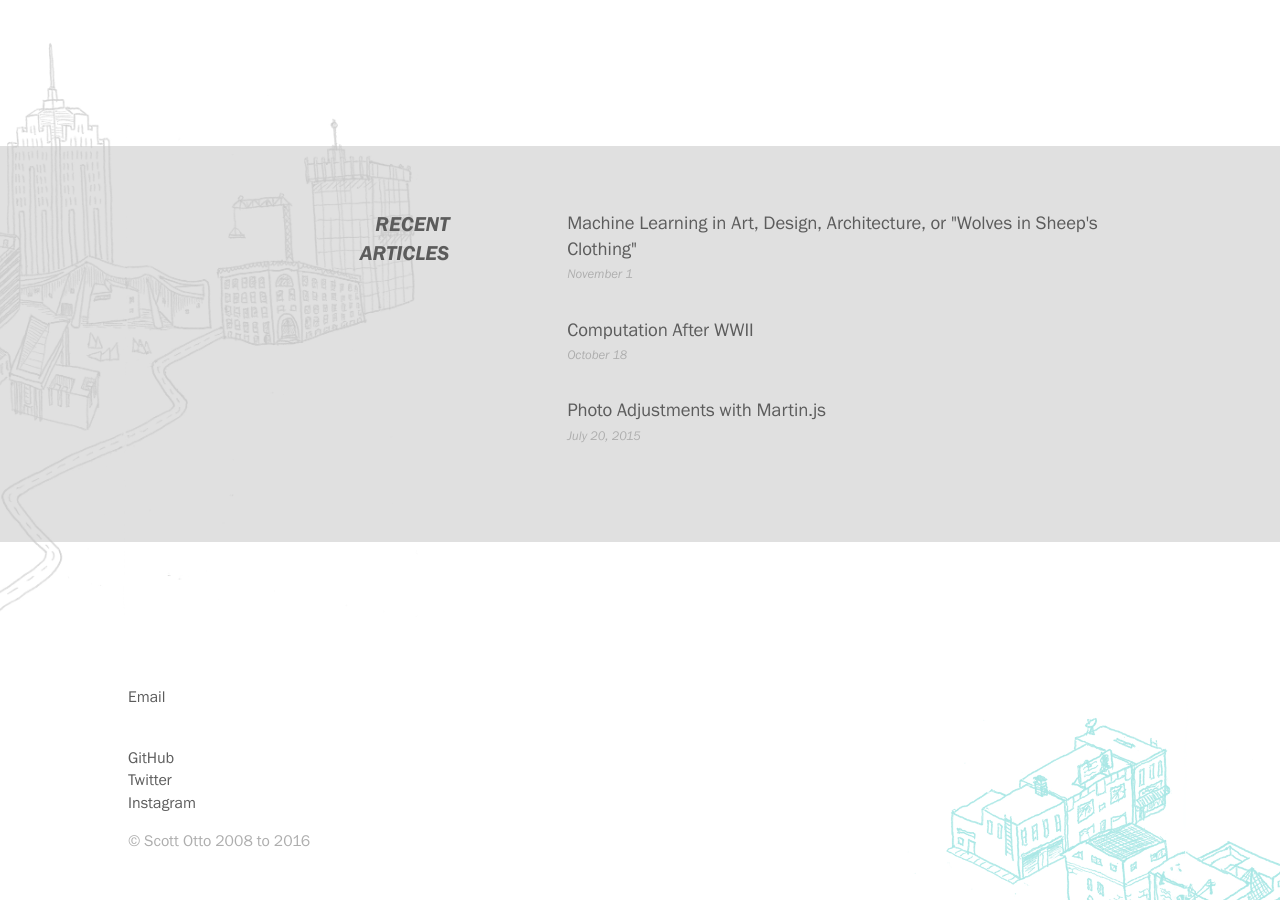
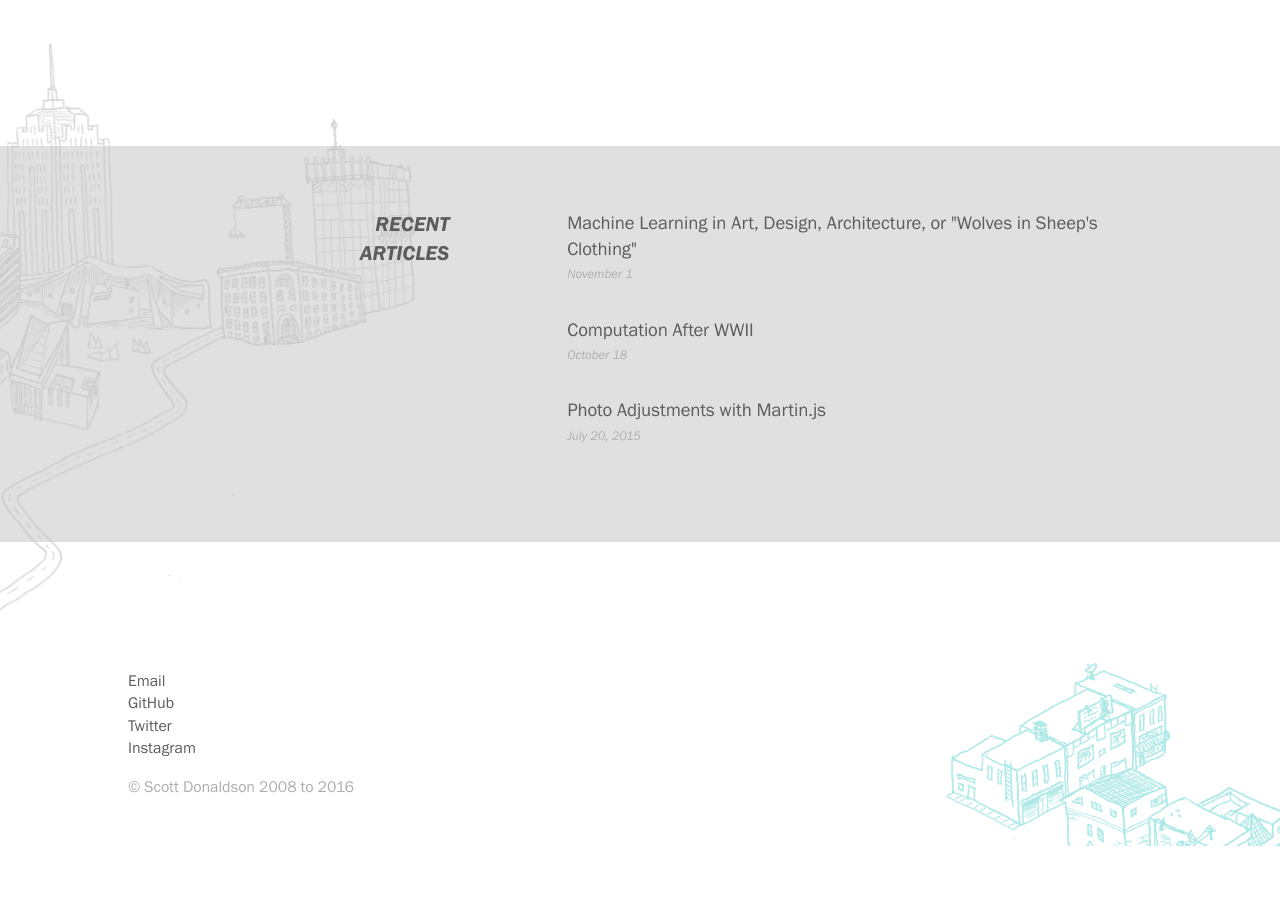
Before and after one commit to scottdonaldson/scottland.cc, a Jekyll site: the page built from index.html, in a window 1280 px wide and 900 px high, scrolled down 1054 px. Built offline with Jekyll 4.4.1, drawn with Linux system fonts in a browser that asks for light colours; comment, search, counter and statistics services are not loaded; after the commit the page ends 1900 px from its top, so only the background shows below that; some of the changed text lies outside the part shown.

Commit message:
revert name & fix makefile

```diff
--- a/_config.yml
+++ b/_config.yml
@@ -1,5 +1,5 @@
 # Site settings
-title: Scott Otto
+title: Scott Donaldson
 email: scott.p.donaldson@gmail.com
 url: http://scottland.cc # the base hostname & protocol for your site
 assets: http://scottdonaldson.net-assets.s3-website-us-east-1.amazonaws.com
--- a/_includes/footer.html
+++ b/_includes/footer.html
@@ -5,7 +5,7 @@
     <div class="section">
 
         <div class="full-width">
-            <script>document.write('<p><a class="no-underline" href="mailto:' + 'scott.p.' + 'dona' + 'ldson@gmai' + 'l.com' + '"><span>Email</span></a></p><br>');</script>
+            <script>document.write('<a class="no-underline" href="mailto:' + 'scott.p.' + 'dona' + 'ldson@gmai' + 'l.com' + '"><span>Email</span></a><br>');</script>
             <a class="no-underline" href="https://github.com/scottpdo" target="_blank">GitHub</a><br>
             <a class="no-underline" href="https://twitter.com/scott_pdo" target="_blank">Twitter</a><br>
             <a class="no-underline" href="https://instagram.com/scottpdo" target="_blank">Instagram</a></p>
--- a/_includes/header.html
+++ b/_includes/header.html
@@ -23,7 +23,7 @@
             <div class="full-width">
 
                 <h1 id="header-title">
-                    <a class="bold caps no-underline" href="/" title="Scott Otto" rel="home">Scott Otto</a>
+                    <a class="bold caps no-underline" href="/" title="Scott Donaldson" rel="home">Scott Donaldson</a>
                 </h1>
 
             </div>
```
Also changed, not shown: 1 other file.
